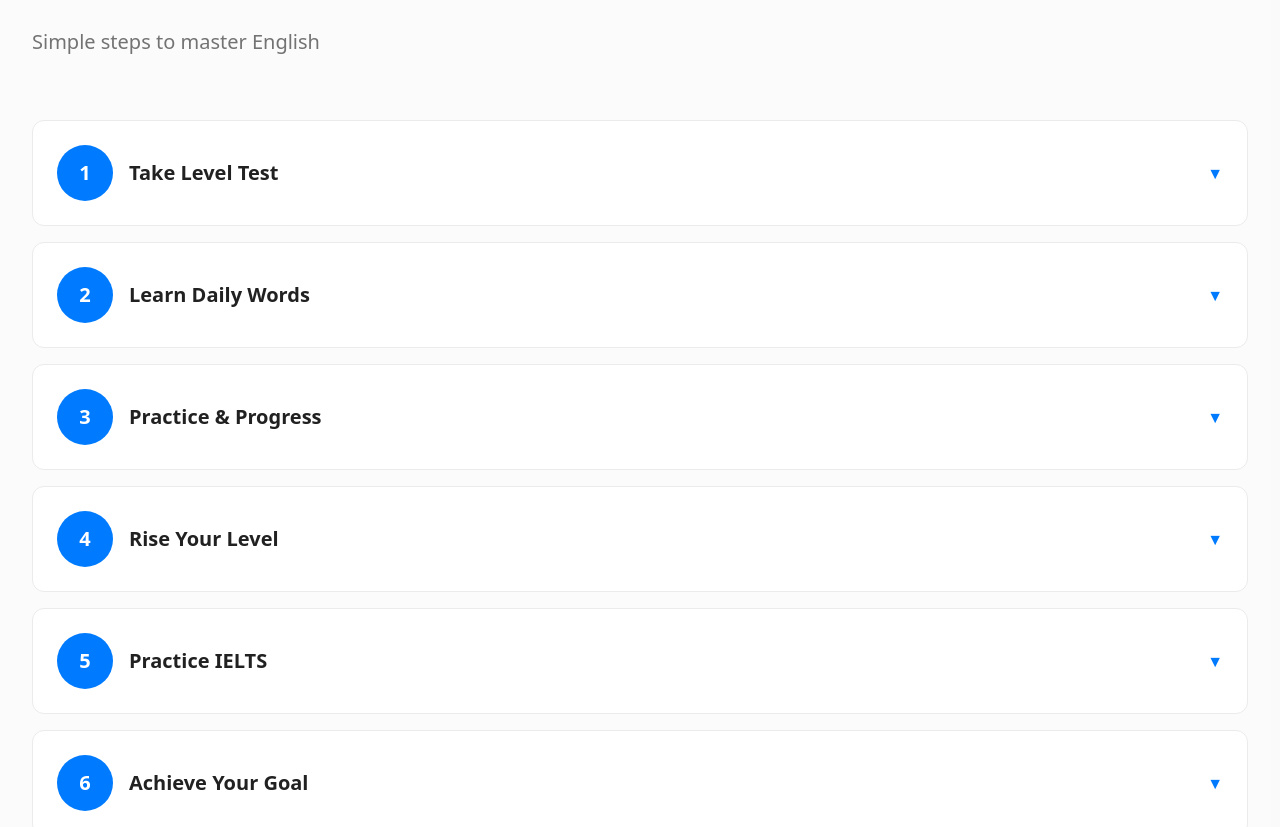
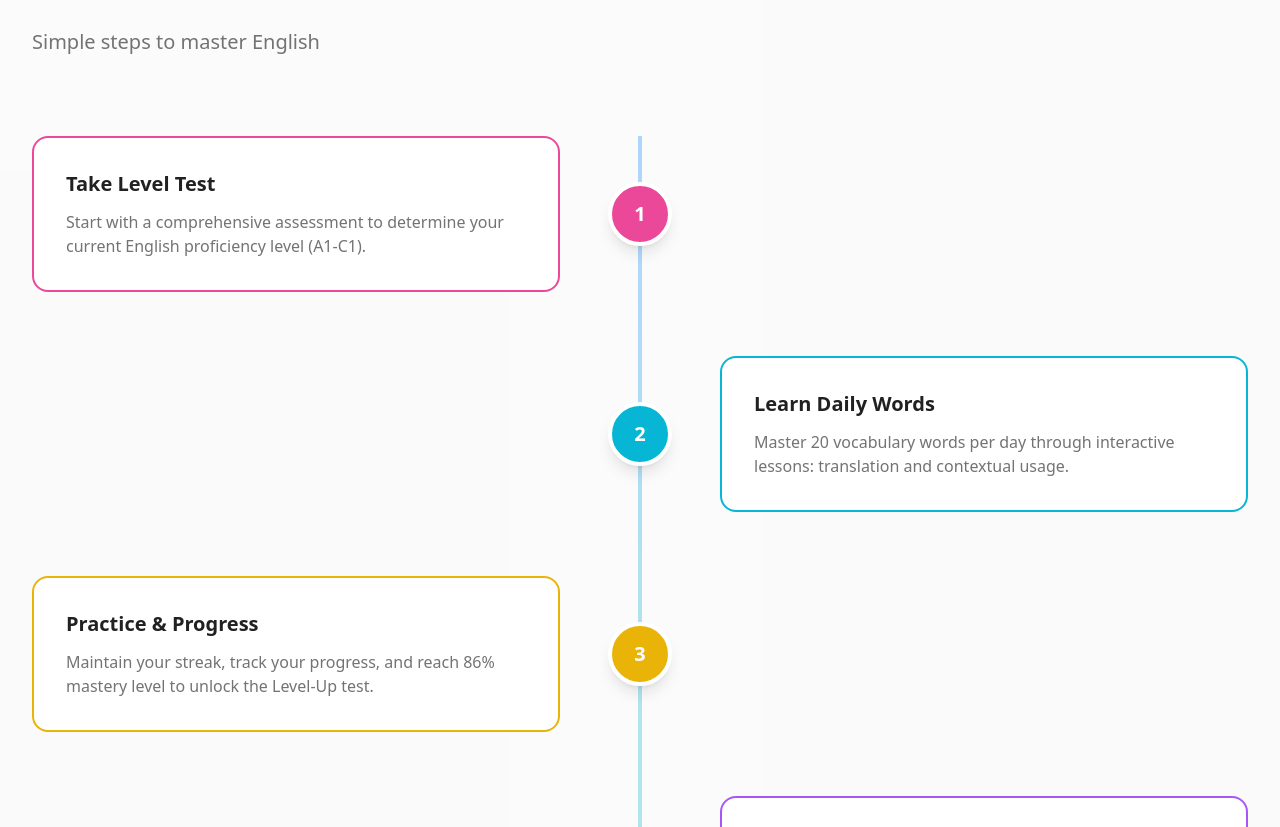
Before and after one commit to Ordo-xsenos/Sozlution, a Next.js app: page / in a window 1280 px wide. Shown: the part 2115-2942 px from the top of the page. Built offline with nearby package versions, Linux system fonts and the light colour scheme.

Commit message:
implement zigzag layout and update pricing/daily words
Enable smooth scroll, update premium price, daily words, and redesign "How It Works" section with zigzag layout

Co-authored-by: Xsenos <193118176+Ordo-xsenos@users.noreply.github.com>

```diff
--- a/app/globals.css
+++ b/app/globals.css
@@ -40,6 +40,37 @@ body {
   }
 }
 
+@keyframes slideInFromLeft {
+  from {
+    opacity: 0;
+    transform: translateX(-100px);
+  }
+  to {
+    opacity: 1;
+    transform: translateX(0);
+  }
+}
+
+@keyframes slideInFromRight {
+  from {
+    opacity: 0;
+    transform: translateX(100px);
+  }
+  to {
+    opacity: 1;
+    transform: translateX(0);
+  }
+}
+
+@keyframes drawLine {
+  from {
+    stroke-dashoffset: 100;
+  }
+  to {
+    stroke-dashoffset: 0;
+  }
+}
+
 @layer utilities {
   .text-balance {
     text-wrap: balance;
@@ -55,6 +86,22 @@ body {
 
   .scroll-animate:nth-child(even) {
     animation: slideInRight 0.8s ease-out 0.1s both;
+  }
+
+  .timeline-item {
+    animation: fadeInUp 0.6s ease-out both;
+  }
+
+  .timeline-item:nth-child(odd) {
+    animation: slideInFromLeft 0.6s ease-out both;
+  }
+
+  .timeline-item:nth-child(even) {
+    animation: slideInFromRight 0.6s ease-out both;
+  }
+
+  .timeline-line {
+    animation: drawLine 0.8s ease-out forwards;
   }
 }
 
--- a/app/page.tsx
+++ b/app/page.tsx
@@ -7,7 +7,7 @@ import { useState } from 'react'
 
 const translations = {
   en: {
-    tagline: 'Learn 5 new words daily',
+    tagline: 'Learn 20 new words daily',
     hero: 'Master English Vocabulary with Spaced Repetition',
     description: 'Learn English systematically with AI-powered lessons, voice input, and IELTS preparation.',
     features: 'Features',
@@ -26,7 +26,7 @@ const translations = {
     powerfullFeatures: 'Powerful Features for Serious Learners',
     allYouNeed: 'Everything you need to master English vocabulary and ace your IELTS exam',
     dailyVocab: 'Daily Vocabulary Builder',
-    dailyVocabDesc: 'Master 5 new words each day with translation, pronunciation, and contextual examples.',
+    dailyVocabDesc: 'Master 20 new words each day with translation, pronunciation, and contextual examples.',
     spacedRep: 'Spaced Repetition System',
     spacedRepDesc: 'AI-optimized recall schedule that maximizes long-term retention using neuroscience principles.',
     levelTests: 'Adaptive Level Tests',
@@ -42,7 +42,7 @@ const translations = {
     step1: 'Take Level Test',
     step1Desc: 'Start with a comprehensive assessment to determine your current English proficiency level (A1-C1).',
     step2: 'Learn Daily Words',
-    step2Desc: 'Master 5 vocabulary words per day through interactive lessons: translation and contextual usage.',
+    step2Desc: 'Master 20 vocabulary words per day through interactive lessons: translation and contextual usage.',
     step3: 'Practice & Progress',
     step3Desc: 'Maintain your streak, track your progress, and reach 86% mastery level to unlock the Level-Up test.',
     step4: 'Rise Your Level',
@@ -79,7 +79,7 @@ const translations = {
     pricingSubtitle2: 'For serious IELTS learners',
     pricingFree: 'Free',
     pricingForever: 'Forever',
-    pricing99: '$9.99',
+    pricing99: '$4.99',
     pricingMonth: '/month',
     pricing1Include: '20 words daily',
     pricing2Include: 'Everything in Classic',
@@ -96,7 +96,7 @@ const translations = {
     followUs: 'Follow Us',
   },
   uz: {
-    tagline: 'Har kuni 5 ta yangi so\'z o\'rganing',
+    tagline: 'Har kuni 20 ta yangi so\'z o\'rganing',
     hero: 'Ingliz tilini Spaced Repetition bilan o\'zlashtiring',
     description: 'AI-powered darslar, ovozli kiritish va IELTS tayyorgarligi bilan ingliz tilini tizimli o\'rganing.',
     features: 'Xususiyatlar',
@@ -168,7 +168,7 @@ const translations = {
     pricingSubtitle2: 'Jiddiy IELTS ta\'lim qiluvchilar uchun',
     pricingFree: 'Bepul',
     pricingForever: 'Abadiy',
-    pricing99: '$9.99',
+    pricing99: '$4.99',
     pricingMonth: '/oy',
     pricing1Include: 'Har kuni 20 so\'z',
     pricing2Include: 'Klassikda hamma nars',
@@ -185,7 +185,7 @@ const translations = {
     followUs: 'Bizni kuzatib boring',
   },
   ru: {
-    tagline: 'Учите 5 новых слов каждый день',
+    tagline: 'Учите 20 новых слов каждый день',
     hero: 'Овладейте английским словарем с повторением',
     description: 'Систематически изучайте английский с помощью уроков на основе ИИ, голосового ввода и подготовки к IELTS.',
     features: 'Функции',
@@ -257,7 +257,7 @@ const translations = {
     pricingSubtitle2: 'Для серьезных учащихся IELTS',
     pricingFree: 'Бесплатно',
     pricingForever: 'Навсегда',
-    pricing99: '$9.99',
+    pricing99: '$4.99',
     pricingMonth: '/месяц',
     pricing1Include: '20 слов в день',
     pricing2Include: 'Все в классическом',
@@ -505,7 +505,7 @@ export default function Home() {
       {/* How it Works Section */}
       <section id="how-it-works" className="py-20 sm:py-32 bg-secondary/30">
         <div className="max-w-7xl mx-auto px-4 sm:px-6 lg:px-8">
-          <div className="mb-16">
+          <div className="mb-20">
             <h2 className="text-5xl sm:text-6xl font-bold text-foreground mb-6">
               {t.howItWorksTitle}
             </h2>
@@ -513,37 +513,53 @@ export default function Home() {
               {t.howItWorksDesc}
             </p>
           </div>
-          <div className="space-y-4">
-            {steps.map((item, idx) => (
-              <div
-                key={idx}
-                className="bg-card border border-border rounded-xl overflow-hidden hover:border-primary/50 transition-all"
-              >
-                <button
-                  onClick={() => setExpandedStep(expandedStep === idx ? null : idx)}
-                  className="w-full px-6 py-6 flex items-center justify-between hover:bg-secondary/50 transition-colors"
-                >
-                  <div className="flex items-center gap-4 text-left">
-                    <div className="w-14 h-14 bg-primary text-primary-foreground rounded-full flex items-center justify-center font-bold text-xl flex-shrink-0">
-                      {item.step}
+
+          {/* Timeline Container */}
+          <div className="relative">
+            {/* Vertical line for desktop (hidden on mobile) */}
+            <div className="hidden lg:block absolute left-1/2 transform -translate-x-1/2 w-1 h-full bg-gradient-to-b from-primary via-accent to-primary opacity-30"></div>
+
+            {/* Timeline Items */}
+            <div className="space-y-12 lg:space-y-16">
+              {steps.map((item, idx) => {
+                const colors = ['from-pink-500 to-pink-600', 'from-cyan-500 to-cyan-600', 'from-yellow-500 to-yellow-600', 'from-purple-500 to-purple-600', 'from-orange-500 to-orange-600', 'from-indigo-500 to-indigo-600'];
+                const borderColors = ['border-pink-500', 'border-cyan-500', 'border-yellow-500', 'border-purple-500', 'border-orange-500', 'border-indigo-500'];
+                const circleColors = ['bg-pink-500', 'bg-cyan-500', 'bg-yellow-500', 'bg-purple-500', 'bg-orange-500', 'bg-indigo-500'];
+                const isLeft = idx % 2 === 0;
+
+                return (
+                  <div key={idx} className="timeline-item">
+                    <div className={`flex ${isLeft ? 'lg:flex-row' : 'lg:flex-row-reverse'} items-center gap-4 lg:gap-12`}>
+                      {/* Card Content */}
+                      <div className="w-full lg:w-1/2">
+                        <div className={`bg-card border-2 ${borderColors[idx]} rounded-2xl p-6 lg:p-8 hover:shadow-lg transition-all`}>
+                          <h3 className="text-xl font-bold text-foreground mb-3">{item.title}</h3>
+                          <p className="text-muted-foreground leading-relaxed text-sm lg:text-base">{item.desc}</p>
+                        </div>
+                      </div>
+
+                      {/* Center Circle */}
+                      <div className="hidden lg:flex justify-center items-center z-10">
+                        <div className={`w-16 h-16 rounded-full ${circleColors[idx]} text-white font-bold text-xl flex items-center justify-center shadow-lg border-4 border-background relative`}>
+                          {item.step}
+                        </div>
+                      </div>
+
+                      {/* Spacer for desktop */}
+                      <div className="hidden lg:block w-1/2"></div>
                     </div>
-                    <h3 className="text-xl font-semibold text-foreground">{item.title}</h3>
+
+                    {/* Mobile Step Number */}
+                    <div className="flex lg:hidden items-center gap-3 mb-4">
+                      <div className={`w-12 h-12 rounded-full ${circleColors[idx]} text-white font-bold text-lg flex items-center justify-center`}>
+                        {item.step}
+                      </div>
+                      <h3 className="text-lg font-bold text-foreground">{item.title}</h3>
+                    </div>
                   </div>
-                  <div
-                    className={`text-primary transition-transform ${
-                      expandedStep === idx ? 'rotate-180' : ''
-                    }`}
-                  >
-                    ▼
-                  </div>
-                </button>
-                {expandedStep === idx && (
-                  <div className="px-6 pb-6 border-t border-border bg-secondary/30">
-                    <p className="text-muted-foreground leading-relaxed">{item.desc}</p>
-                  </div>
-                )}
-              </div>
-            ))}
+                );
+              })}
+            </div>
           </div>
         </div>
       </section>
```
